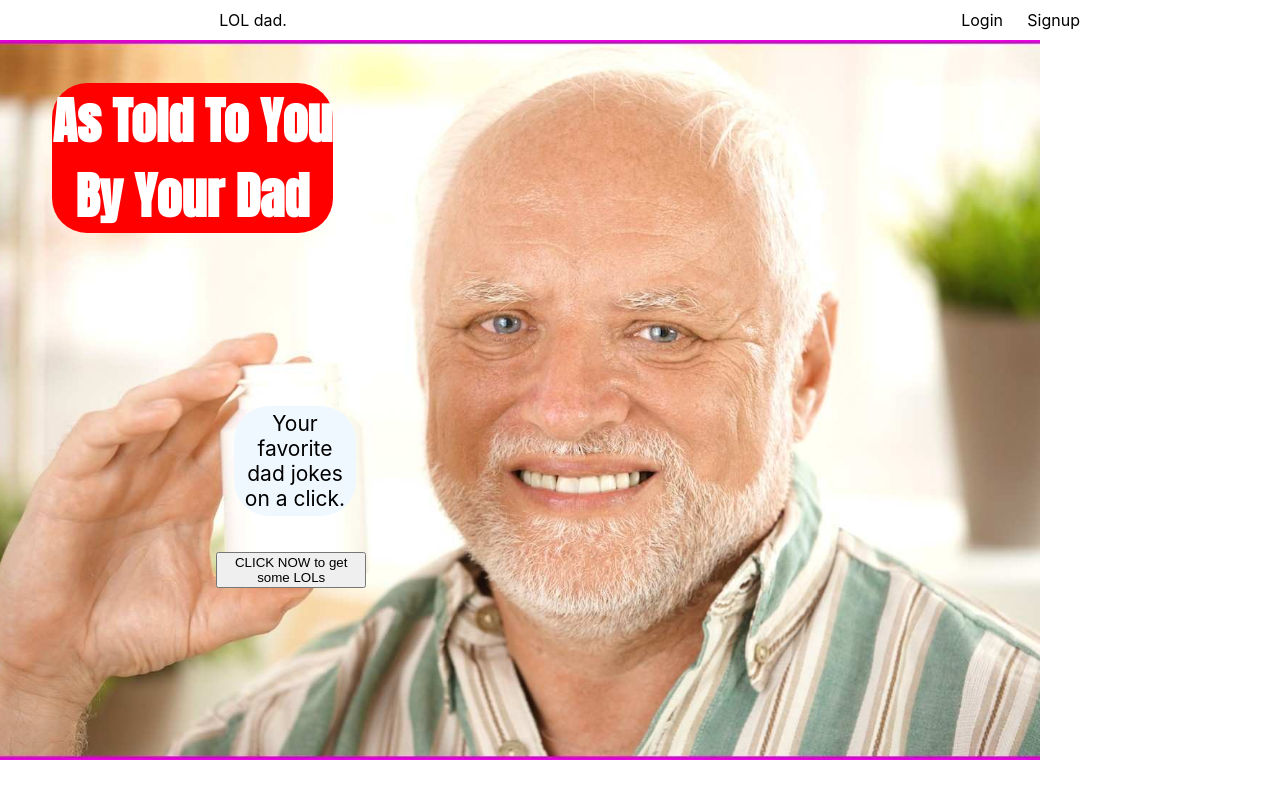
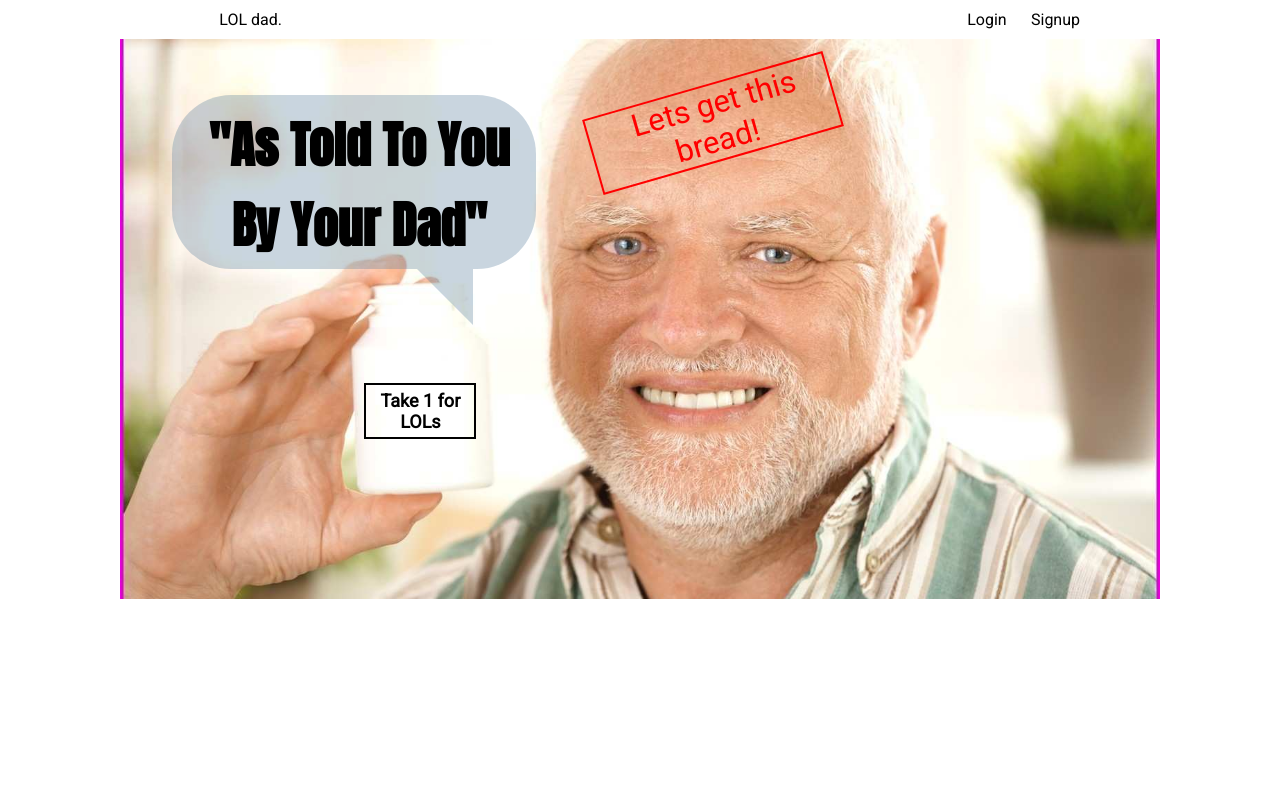
Before and after one commit to beckavonspooky/lol-dad, a React (Create React App) app: page /home in a window 1280 px wide. Built offline with nearby package versions, Linux system fonts and the light colour scheme; no server answers.

Commit message:
homepage css final

```diff
--- a/src/App.css
+++ b/src/App.css
@@ -1,7 +1,7 @@
-.App{
+/* .App{
   text-align: center;
 
-}
+} */
 
 .App-header {
   background-color: #282c34;
@@ -12,75 +12,9 @@
   justify-content: center;
   font-size: calc(10px + 2vmin);
   color: white;
+  font-family: 'Anton', sans-serif;
 }
 
 .App-link {
   color: #61dafb;
 }
-
-h1{
-  padding-left: 3%;
-  font-size: 50px;
-}
-
-p{
-  margin-left: 2%;
-  margin-top: -4%;
-
-}
-h2{
-  padding:10px;
-}
-
-.speech-bubble{
-  text-align: center;
-  background-color: #5177994f;
-  width: 35%;
-  height: 31%;
-  line-height: 34px;
-  position: relative;
-  top: 10%;
-  left: 5%;
-  padding: 10px;
-  border-radius: 3.7em;
-
-}
-.speech-bubble:after {
-  content: '';
-  position: absolute;
-  bottom: 0;
-  left: 50%;
-  width: 0;
-  height: 0;
-  border: 56px solid transparent;
-  border-top-color: #5177994f;
-  border-bottom: 0;
-  border-right: 0;
-  margin-left: -28px;
-  margin-bottom: -56px;
-}
-/* button{
-padding:0.35em 1.2em;
- border:0.1em solid #FFFFFF;
- margin:0 0.3em 0.3em 0;
- border-radius:0.12em;
- box-sizing: border-box;
- text-decoration:none;
- font-family:'Roboto',sans-serif;
- font-weight:300;
- color:#FFFFFF;
- text-align:center;
- transition: all 0.2s;
-} */
-.getJoke-button{
-  text-align: left;
-  position: relative;
-  top: 23%;
-  left: 15%;
-}
-.save-button{
-  text-align: left;
-  position: relative;
-  top: 26%;
-  left: 15%;
-}
--- a/src/components/Home/index.js
+++ b/src/components/Home/index.js
@@ -5,11 +5,12 @@ import {withRouter} from 'react-router-dom'
 import * as ROUTES from '../../constants/routes'
 
 
+
 import splashimage from '../../images/splashimage.jpg'
 
 const style={
-    "width": "65rem",
-    "height": "45rem",
+    "width": "65em",
+    "height": "35em",
     "backgroundPosition": "center",
     "backgroundRepeat": "no-repeat",
     "backgroundSize": "cover",
@@ -18,17 +19,18 @@ const style={
 }
 const Home = () => {
     return(
-        <div  style={style}>
-            {/* <div className='logo'>LOL dad.</div> */}
-            <div className='info'>As Told To You By Your Dad</div>
-            <div className='taglines'>
-                Your favorite dad jokes on a click.
-            </div>
-            <div className='taglines-button'>
-                <Link to={ROUTES.JOKES}>
-                    <button>CLICK NOW to get some LOLs</button>
-                </Link>
-            </div>
+        <div className="home-container">
+                <div  style={style}>
+                    <div className='speech-bubble'>
+                        <h1>"As Told To You By Your Dad"</h1>
+                    </div>
+                    <div className='home-taglines'>
+                        <h3>Take 1 for LOLs</h3>
+                    </div>
+                        <div className='home-clickNow-button'>
+                            <Link to={ROUTES.JOKES}>Lets get this bread!</Link>
+                        </div>
+                </div>
         </div>
     )
 }
--- /dev/null
+++ b/src/components/Home/styles.css
@@ -0,0 +1,38 @@
+.home-container{
+    display: flex;
+    justify-content: center;
+}
+.info{
+    text-align: center;
+    background-color: red;
+    color: white;
+    font-family: 'Anton', sans-serif;
+    top: 6%;
+    left: 5%;
+    position: relative;
+    width: 32%;
+    font-size: 50px;
+    border-radius: 35px;
+  }
+  .taglines{
+    left: 22.5%;
+    text-align: center;
+    position: relative;
+    top: 30%;
+    width: 112px;
+    padding: 5px;
+    background-color: aliceblue;
+    font-size: 21px;
+    border-radius: 35px;
+  }
+
+  .taglines-button{
+    position: relative;
+    top: 35%;
+    right: 22%;
+  }
+
+  button{
+    width: 150px;
+
+  }
--- a/src/components/JokeContainer/index.js
+++ b/src/components/JokeContainer/index.js
@@ -50,8 +50,8 @@ class JokeContainer extends Component{
         return(
             <div className="MainPhoto"
                 style={{
-                "width": "65rem",
-                "height": "45rem",
+                "width": "100%",
+                "height": "35rem",
                 "backgroundPosition": "center",
                 "backgroundRepeat": "no-repeat",
                 "backgroundSize": "cover",
--- a/src/index.css
+++ b/src/index.css
@@ -1,18 +1,46 @@
 @import url("https://fonts.googleapis.com/css?family=Anton|Roboto&display=swap");
 
-body {
+* {
   margin: 0;
-  font-family: -apple-system, BlinkMacSystemFont, 'Segoe UI', 'Roboto', 'Oxygen',
-    'Ubuntu', 'Cantarell', 'Fira Sans', 'Droid Sans', 'Helvetica Neue',
-    sans-serif;
-  -webkit-font-smoothing: antialiased;
-  -moz-osx-font-smoothing: grayscale;
+  padding: 0;
+  box-sizing: border-box;
 }
 
-code {
+/* Mobile Styles */
+@media only screen and (max-width: 400px) {
+  body {
+    background-color: #F09A9D; /* Red */
+  }
+}
+
+/* Tablet Styles */
+@media only screen and (min-width: 401px) and (max-width: 960px) {
+  body {
+    background-color: #F5CF8E; /* Yellow */
+  }
+}
+
+/* Desktop Styles */
+@media only screen and (min-width: 961px) {
+  body {
+    background-color: white; /* White */
+  }
+}
+
+body {
+  font-family: 'Roboto', sans-serif;
+
+}
+
+/* font-family: -apple-system, BlinkMacSystemFont, 'Segoe UI', 'Roboto', 'Oxygen',
+  'Ubuntu', 'Cantarell', 'Fira Sans', 'Droid Sans', 'Helvetica Neue',
+  sans-serif;
+-webkit-font-smoothing: antialiased;
+-moz-osx-font-smoothing: grayscale; */
+/* code {
   font-family: source-code-pro, Menlo, Monaco, Consolas, 'Courier New',
     monospace;
-}
+} */
 
 .Nav {
   width: 100%;
@@ -28,7 +56,6 @@ code {
 .Nav-Left {
   width: 33.333%;
   text-align: left;
-  /* margin-top: 10px; */
   margin: 0 10px;
 }
 
@@ -59,40 +86,119 @@ code {
   padding-left: 5%;
 }
 
-.info{
-  text-align: center;
-  background-color: red;
-  color: white;
+h1{
+  padding-left: 3%;
+  font-size: 50px;
   font-family: 'Anton', sans-serif;
-  /* padding-left: 5%; */
-  top: 6%;
-  left: 5%;
-  position: relative;
-  width: 27%;
-  font-size: 50px;
-  border-radius: 35px;
-  font-weight: 800;
-  /* border: 5px solid black; */
+  line-height: 5pc;
 }
-.taglines{
-  left: 22.5%;
+
+p{
+  margin-left: 2%;
+  margin-top: -4%;
+
+}
+
+h2{
+  padding:10px;
+  font-family: 'Anton', sans-serif;
+  line-height: 3pc;
+}
+
+h3{
+  font-family: 'Roboto', sans-serif;
+  font-size: 18px;
+}
+
+.home-container{
+  display: flex;
+  justify-content: center;
+}
+
+.home-taglines{
+  display: flex;
+  left: 23.5%;
   text-align: center;
   position: relative;
-  top: 30%;
+  top: 30.5%;
   width: 112px;
   padding: 5px;
-  background-color: aliceblue;
   font-size: 21px;
-  border-radius: 35px;
+  border: 2px solid black;
 }
 
-.taglines-button{
+.home-clickNow-button{
   position: relative;
-  top: 35%;
-  right: 22%;
+  top: -33%;
+  left: 45%;
+  width: 24%;
+  text-align: center;
+  border: 2px solid red;
+  font-size: 31px;
+  transform: rotate(-16deg);
+}
+.home-clickNow-button a {
+  text-decoration: none;
+  color:red;
+  padding-left: 5%;
+}
+
+.home-clickNow-button a:hover {
+  color: white;
 }
 
 button{
-  width: 150px;
+  background-color: #ddd;
+  border: none;
+  color: blueviolet;
+  padding: 10px 20px;
+  text-align: center;
+  text-decoration: none;
+  display: inline-block;
+  margin: 4px 2px;
+  cursor: pointer;
+  border-radius: 16px;
 
 }
+
+.speech-bubble{
+  text-align: center;
+  background-color: #5177994f;
+  width: 35%;
+  height: 31%;
+  line-height: 34px;
+  position: relative;
+  top: 10%;
+  left: 5%;
+  padding: 10px;
+  border-radius: 3.7em;
+
+}
+
+.speech-bubble:after {
+  content: '';
+  position: absolute;
+  bottom: 0;
+  left: 75%;
+  width: 0;
+  height: 0;
+  border: 56px solid transparent;
+  border-top-color: #5177994f;
+  border-bottom: 0;
+  border-right: 0;
+  margin-left: -28px;
+  margin-bottom: -56px;
+}
+
+.getJoke-button{
+  text-align: left;
+  position: relative;
+  top: 23%;
+  left: 15%;
+}
+.save-button{
+  text-align: left;
+  position: relative;
+  top: 26%;
+  left: 15%;
+}
```
